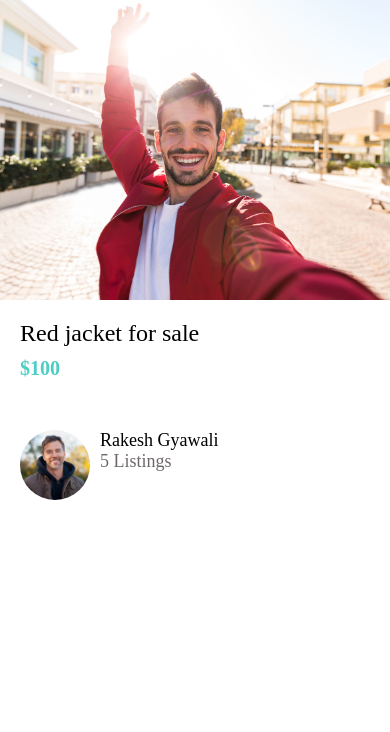
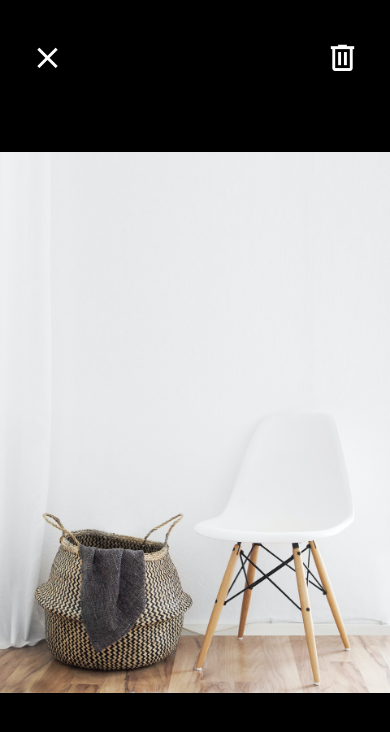
Before and after one commit to rakesh-gyawali/Dealo, a React Native app: screen / in a window 390 px wide. Shown: the top 732 px of the page. Built offline with nearby package versions, Linux system fonts and the light colour scheme.

Commit message:
added icons in imageView screen

```diff
--- a/App.js
+++ b/App.js
@@ -17,5 +17,5 @@
 import Card from "./app/components/Card";
 import ListingDetailsScreen from "./app/screens/ListingDetailsScreen";
 export default function App() {
-  return <ListingDetailsScreen />;
+  return <ViewImageScreen />;
 }
--- a/app/screens/ViewImageScreen.js
+++ b/app/screens/ViewImageScreen.js
@@ -1,11 +1,20 @@
 import React from "react";
 import { Image, StyleSheet, View } from "react-native";
 import colors from "../config/colors";
+import { MaterialCommunityIcons } from "@expo/vector-icons";
 function ViewImageScreen(props) {
   return (
     <View style={styles.container}>
-      <View style={styles.closeIcon}></View>
-      <View style={styles.deleteIcon}></View>
+      <View style={styles.closeIcon}>
+        <MaterialCommunityIcons name="close" color="white" size={35} />
+      </View>
+      <View style={styles.deleteIcon}>
+        <MaterialCommunityIcons
+          name="trash-can-outline"
+          color="white"
+          size={35}
+        />
+      </View>
       <Image
         resizeMode="contain"
         style={styles.image}
@@ -17,9 +26,6 @@
 
 const styles = StyleSheet.create({
   closeIcon: {
-    width: 50,
-    height: 50,
-    backgroundColor: colors.primary,
     position: "absolute",
     top: 40,
     left: 30,
@@ -29,9 +35,6 @@
     flex: 1,
   },
   deleteIcon: {
-    width: 50,
-    height: 50,
-    backgroundColor: colors.secondary,
     position: "absolute",
     top: 40,
     right: 30,
```
